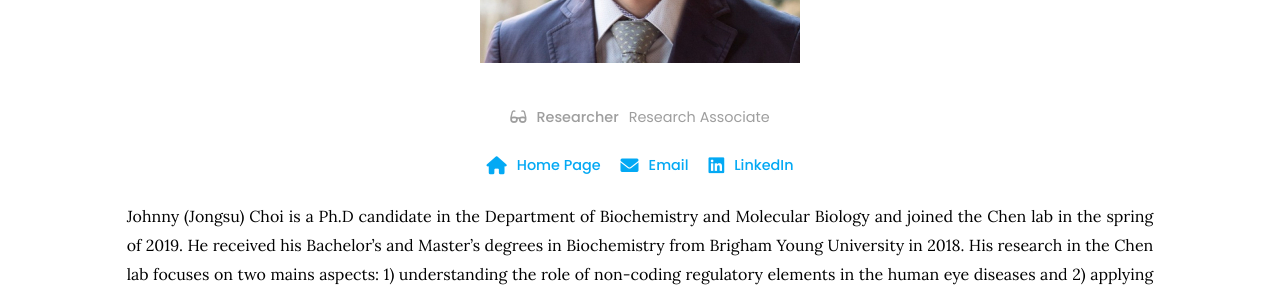
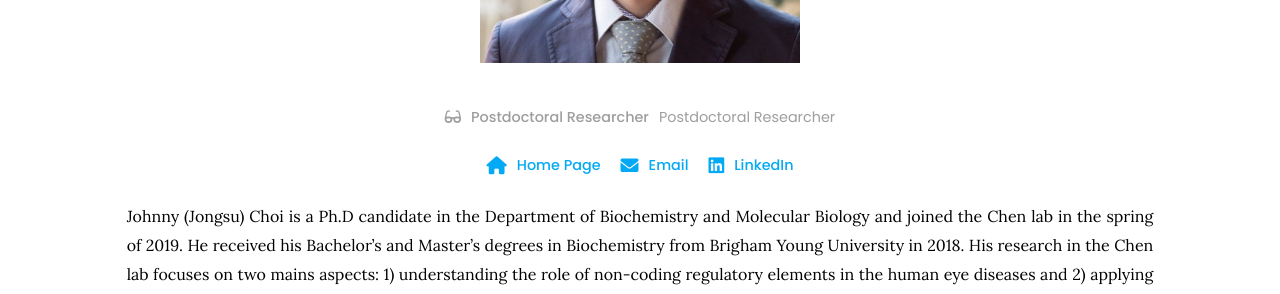
Before and after one commit to RCHENLAB/rchenlab.github.io, a Jekyll site: the page built from _members/johnny-choi.md, in a window 1280 px wide. Shown: the part 515-809 px from the top of the page. Built offline with Jekyll 4.4.1, drawn with Linux system fonts in a browser that asks for light colours.

Commit message:
Update johnny-choi.md

```diff
--- a/_members/johnny-choi.md
+++ b/_members/johnny-choi.md
@@ -1,8 +1,8 @@
 ---
 name: Johnny (Jongsu) Choi
 image: images/member/johnny.jpeg
-description: Research Associate
-role: re
+description: Postdoctoral Researcher
+role: postdoc
 aliases:
   - Johnny Choi
   - Jongsu Choi
```
